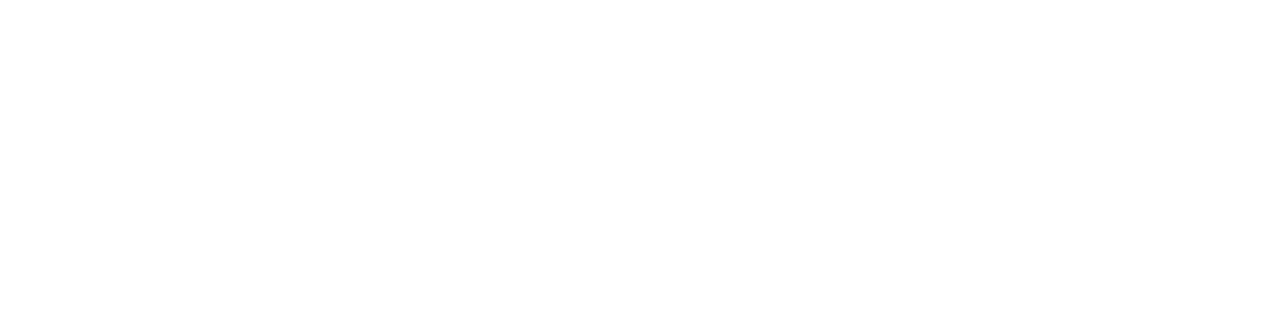
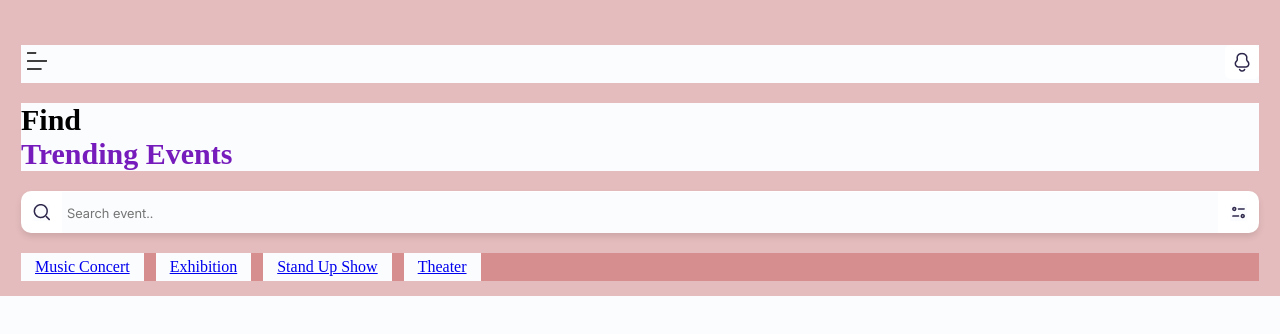
Before and after one commit to JhonIsaacMedinaMendoza08/concert_connect_project, a plain HTML site: page index.html in a window 1280 px wide. Drawn offline with Linux system fonts and the light colour scheme; a web font is replaced by a local one.

Commit message:
feat: :lipstick: header in process

```diff
--- a/css/styles.css
+++ b/css/styles.css
@@ -2,6 +2,85 @@
 
 *{
   margin: 0;
-  padding: 0;
+  padding: 0px;
   box-sizing: border-box;
+  background: #fbfcfd;
 }
+
+
+/*------------------HEADER------------------*/
+header {
+  background: var(--lorem-container);
+  width: 100%;
+  height: 296px;
+  display: flex;
+  flex-direction: column;
+  padding-top: 45px;
+  padding-left: 21px;
+  padding-right: 21px;
+  gap: 20px;
+}
+.headerTop {
+  display: flex;
+  justify-content: space-between;
+}
+.headerText {
+
+
+}
+.headerText h1{
+  font-family: "inter-SemiBold";
+  font-size: 30px;
+  color: var(--color-1);
+}
+.headerText span {
+  color: var(--color-2);
+}
+.navLinks {
+  display: flex;
+  gap: 12px;
+  align-items: center;
+  border-radius: 10px;
+  padding-top: 1px;
+  box-shadow: 0 4px 6px rgba(0, 0, 0, 0.1);
+  background-color: var(--color-7);
+  padding-left: 12px;
+  padding-right: 12px;
+}
+.navLinks img {
+  width: 17px;
+  height: 17px;
+}
+.navLinks input {
+  width: 100%;
+  height: 41px;
+  color: var(--color-1);
+  outline: none;
+  padding-inline: 5px;
+  font-family: "inter-Regular";
+  font-size: 13px;
+  border: none;
+  color: var(--color-1);
+}
+
+.nav__TypesOfEvents {
+  background: var(--lorem-container);
+  width: 100%;
+  height: 28px;
+  display: flex;
+  flex-direction: row;
+  align-items: flex-end;
+  overflow-x: auto; /* Cambiado de scroll a auto para ocultar cuando no sea necesario */
+  gap: 12px;
+  white-space: nowrap; /* Evita saltos de línea */
+
+}
+
+.nav__TypesOfEvents__item {
+  height: 28px;
+  display: flex;
+  justify-content: center;
+  align-items: center;
+  padding: 6.5px 14px;
+
+}
--- a/css/variables.css
+++ b/css/variables.css
@@ -1,10 +1,13 @@
 :root{
+    --lorem-container: #ae1b1b48;
+
     --color-1: #000000;
     --color-2: #761CBC;
     --color-3: #EDE9FF;
     --color-4: #FFF5D7;
     --color-5: #FFECEC;
     --color-6: #E4FFEA;
+    --color-7: #FFffff;
 }
 
 @font-face {
--- a/index.html
+++ b/index.html
@@ -7,6 +7,36 @@
     <link rel="stylesheet" href="../css/styles.css">
 </head>
 <body>
+    <header>
+        <div class="headerTop">
+            <a href="#"><img src="/storage/img/Menu.png" alt=""></a>
+            <a href="#"><img src="/storage/img/notification.png" alt=""></a>
+        </div>
+        <div class="headerText">
+            <h1>Find <br><span>Trending Events</span></h1>
+        </div>
+        <div class="navLinks">
+            <img src="storage/img/Search 3.png" alt="">
+            <input type="text"
+            placeholder="Search event.." >
+            <img src="storage/img/Filter 6.png" alt="">
+        </div>
+        <div class="nav__TypesOfEvents">
+            <div class="nav__TypesOfEvents__item">
+                <a href="#">Music Concert</a>
+            </div>
+            <div class="nav__TypesOfEvents__item">
+                <a href="#">Exhibition</a>
+            </div>
+            <div class="nav__TypesOfEvents__item">
+                <a href="#">Stand Up Show</a>
+            </div>
+            <div class="nav__TypesOfEvents__item">
+                <a href="#">Theater</a>
+            </div>
+
+        </div>
+    </header>
 
 </body>
 </html>
```
Also changed, not shown: storage/img/Filter 6.png (added), storage/img/Search 3.png (added), 5 other files.
